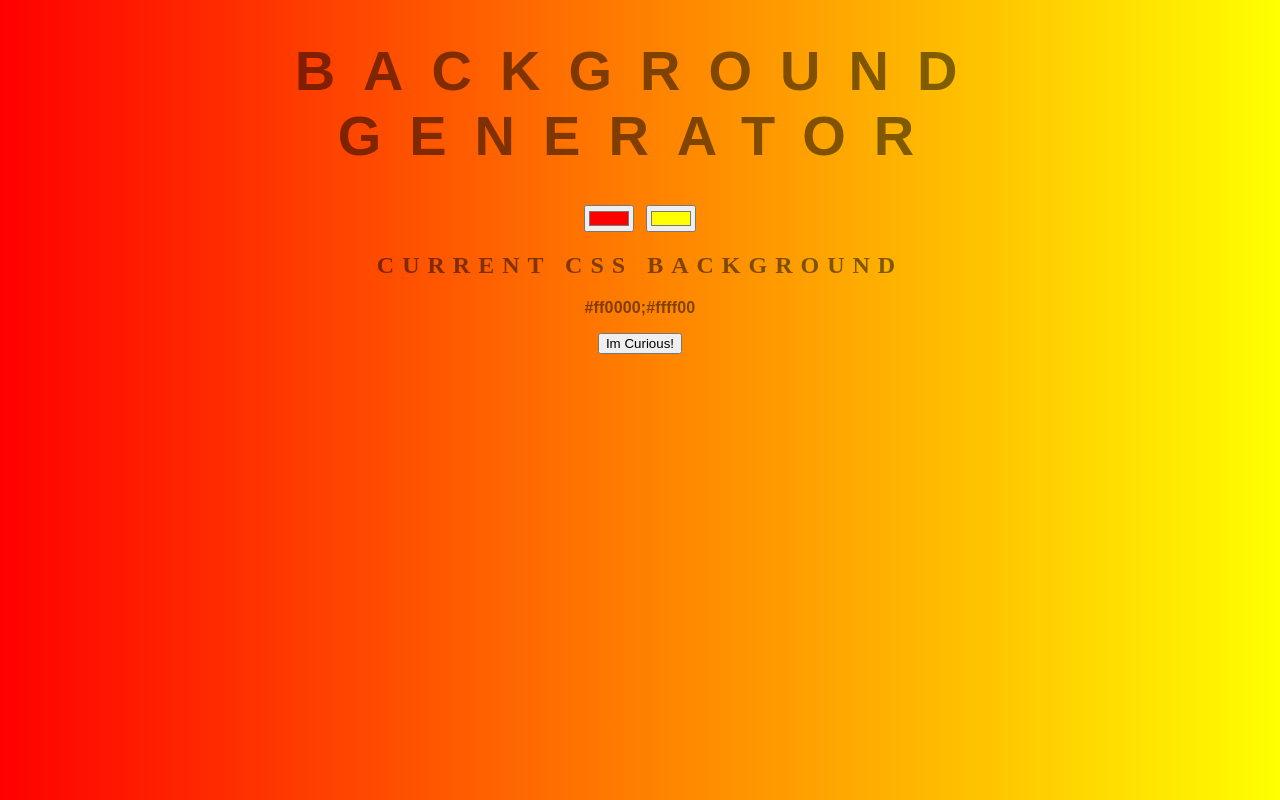
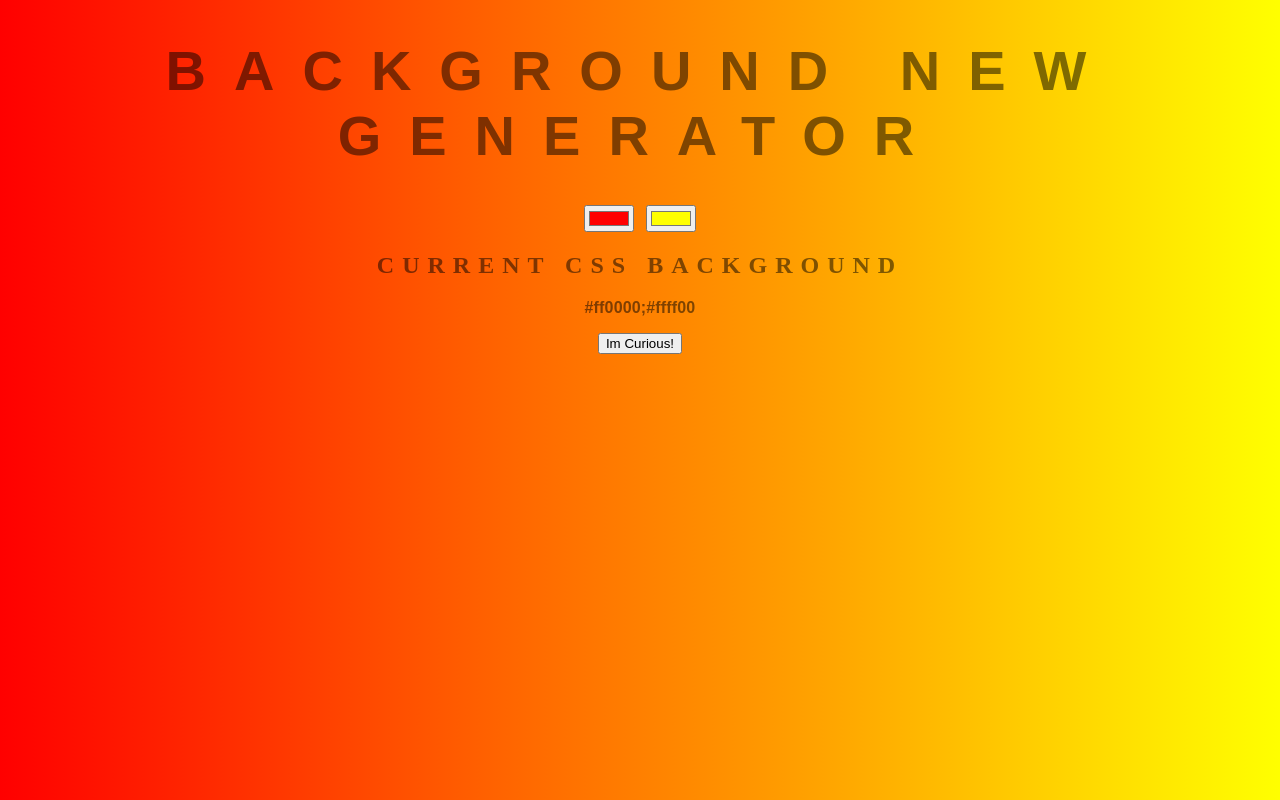
Before and after one commit to Ra5hidIslam/background-generator, a plain HTML site: page index.html in a window 1280 px wide. Drawn offline with Linux system fonts and the light colour scheme.

Commit message:
changed by rahsi

```diff
--- a/index.html
+++ b/index.html
@@ -5,7 +5,7 @@
 	<link rel="stylesheet" type="text/css" href="style.css">
 </head>
 <body id="gradient">
-	<h1>Background Generator</h1>
+	<h1>Background new Generator</h1>
 	<input class="color1" type="color" name="color1" value="#00ff00">
 	<input class="color2" type="color" name="color2" value="#ff0000">
 	<h2>Current CSS Background</h2>
```
